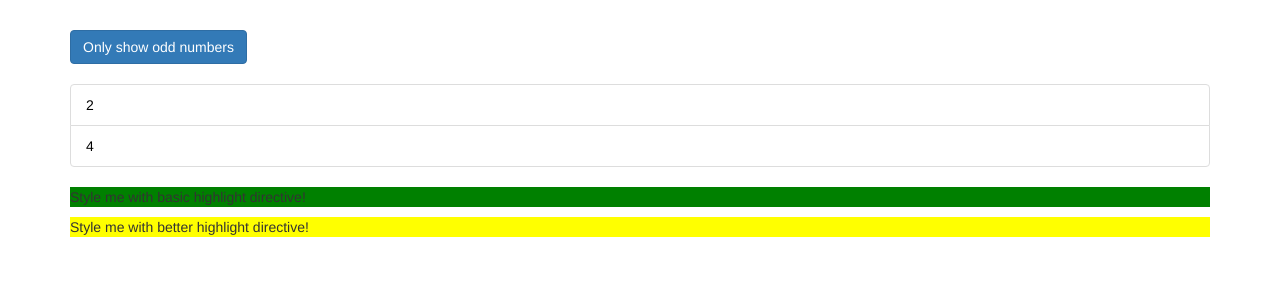
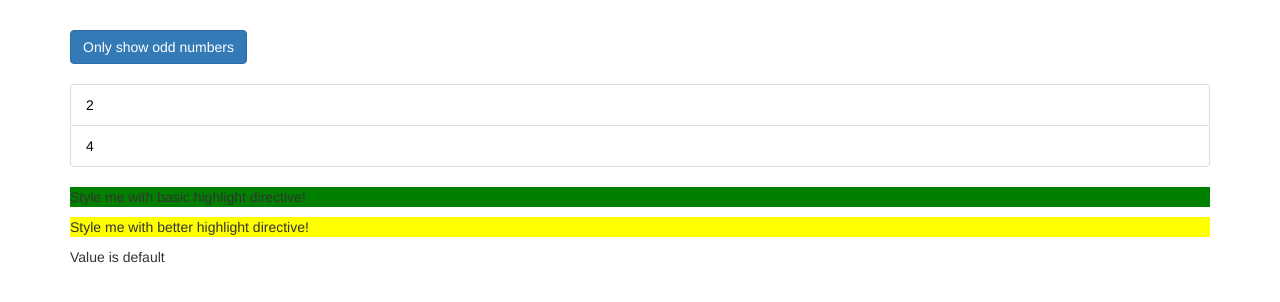
Before and after one commit to ArthurZPC/angular-learning, an Angular app: page / in a window 1280 px wide. Shown: the top 302 px of the page. Built offline with nearby package versions, Linux system fonts and the light colour scheme.

Commit message:
#102 lesson - directives :
- used ngSwitch

```diff
--- a/src/app/app.component.html
+++ b/src/app/app.component.html
@@ -41,6 +41,12 @@
       <p appBetterHighlight [defaultColor]="'yellow'" [highlightColor]="'red'">
         Style me with better highlight directive!
       </p>
+      <div [ngSwitch]="value">
+        <p *ngSwitchCase="5">Value is 5</p>
+        <p *ngSwitchCase="10">Value is 10</p>
+        <p *ngSwitchCase="100">Value is 100</p>
+        <p *ngSwitchDefault>Value is default</p>
+      </div>
     </div>
   </div>
 </div>
--- a/src/app/app.component.ts
+++ b/src/app/app.component.ts
@@ -21,4 +21,5 @@
   oddNumbers = [1, 3, 5];
   evenNumbers = [2, 4];
   onlyOdd = false;
+  value = 30;
 }
```
